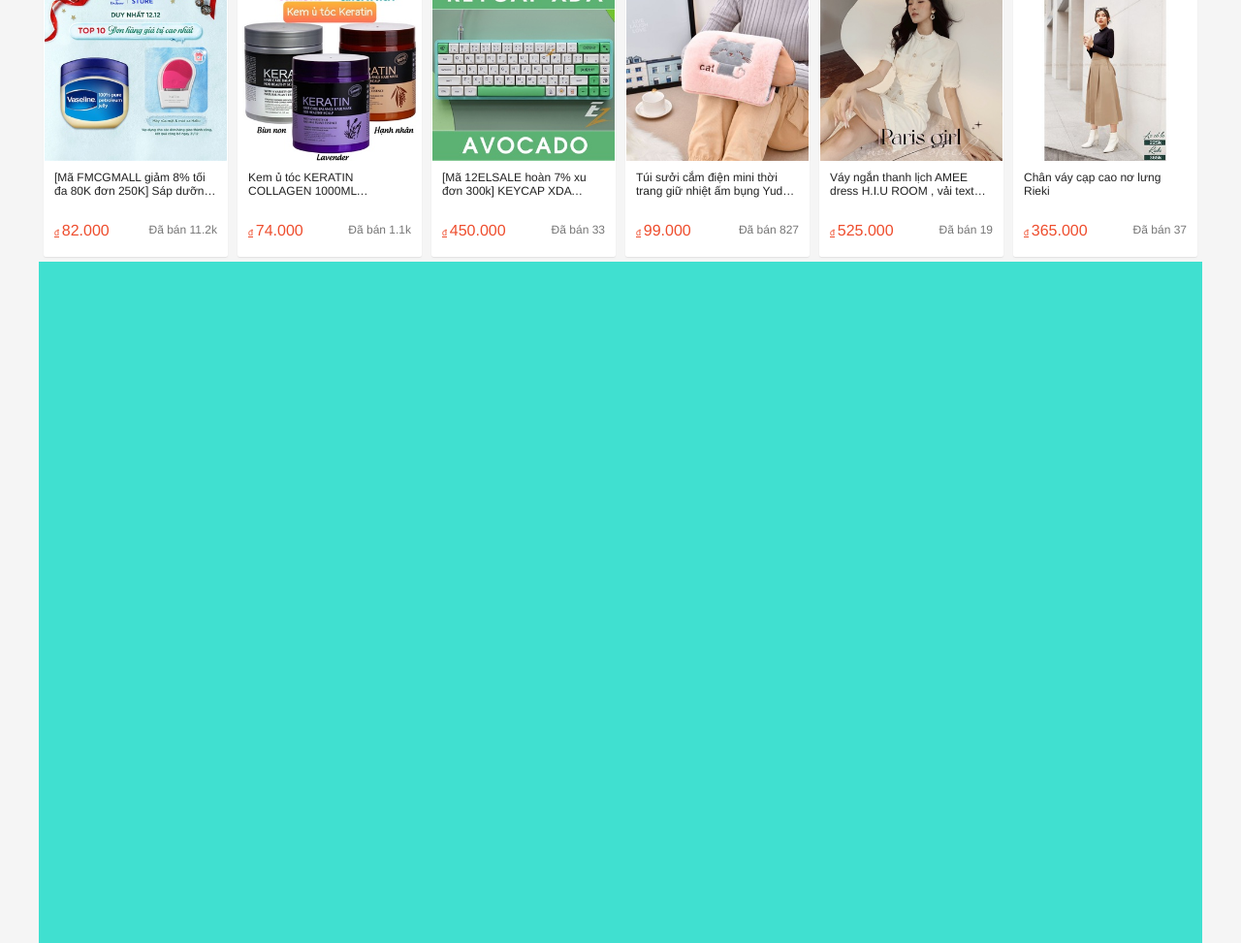
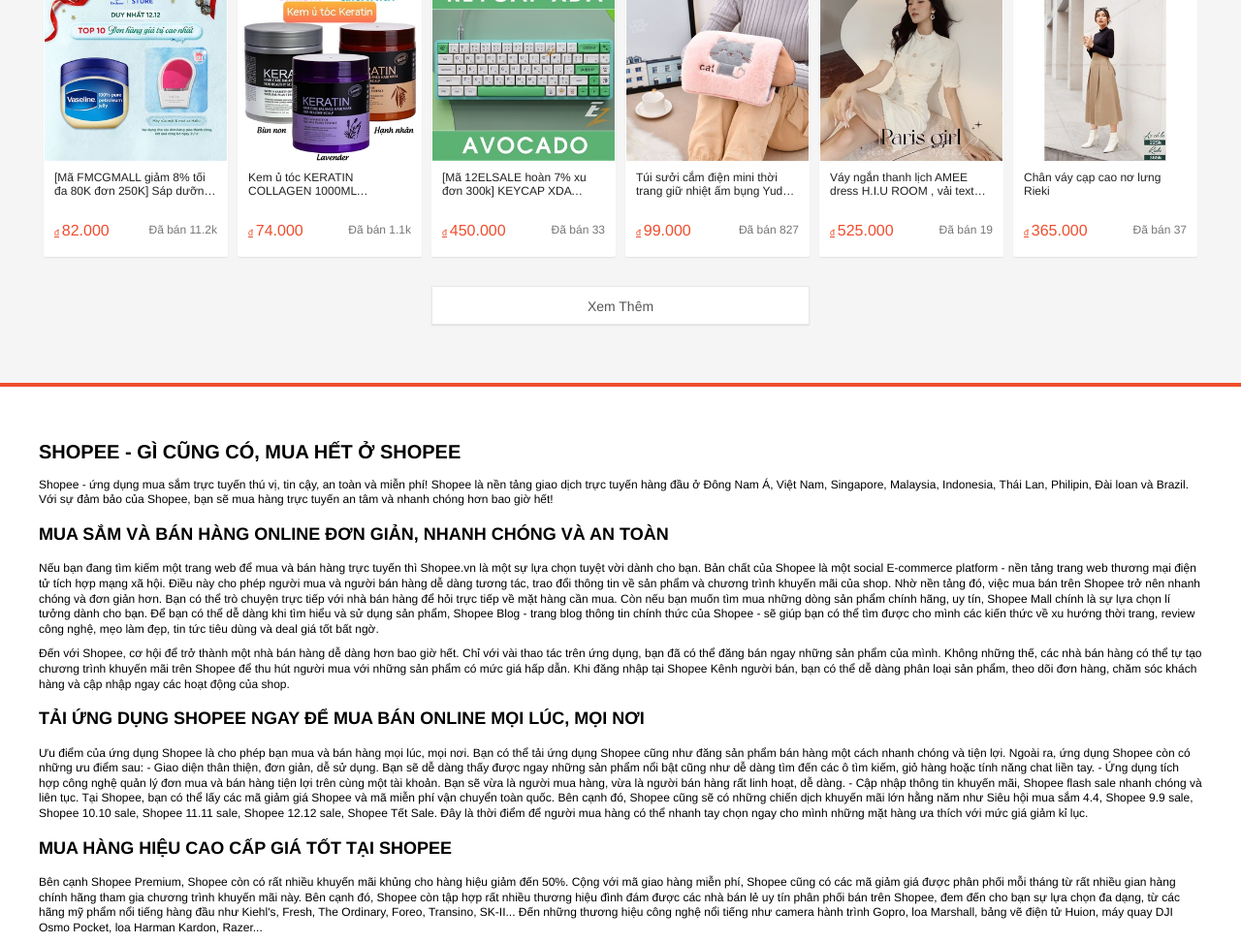
Before and after one commit to Bao-Tien/Shopee, a plain HTML site: page index.html in a window 1280 px wide. Shown: the part 2450-3423 px from the top of the page at 97% size. Drawn offline with nearby package versions, Linux system fonts and the light colour scheme.

Commit message:
add btn see more

```diff
--- a/assets/css/main.css
+++ b/assets/css/main.css
@@ -704,6 +704,8 @@
     color: var(--white-color);
     background-color: var(--orange-color);
     border: 1px solid #ee4d2d;
+    border-bottom-left-radius: 2px;
+    border-bottom-right-radius: 2px;
     display: none;
 }
 
@@ -727,9 +729,6 @@
     height: 98px;
     padding: 10px;
 }
-
-
-
 
 .product-notify {
     height: 49px;
@@ -766,6 +765,29 @@
     margin-left: 5px;
 }
 
+.see-more {
+    display: flex;
+    justify-content: center;
+}
+
+.btn-see-more {
+    margin: 25px 0 60px;
+    width: 390px;
+    height: 40px;
+    box-shadow: 0 .0625rem .125rem 0 rgba(0,0,0,.1);
+    border: 1px solid rgba(0,0,0,.09);
+    color: #555;
+    background-color: var(--white-color);
+    text-transform: capitalize;
+    font-size: 1.4rem;
+    text-align: center;
+    line-height: 40px;
+}
+
+.btn-see-more:hover {
+    background: rgba(0,0,0,.02);
+}
+
 .test {
     width: 100%;
     height: 1000px;
--- a/index.html
+++ b/index.html
@@ -1360,19 +1360,15 @@
                                 </div>
                             </div>
                         </div>
+                        <div class="see-more">
+                            <a class="btn-see-more">Xem thêm</a>
+                        </div>
                     </div>
                 </div>
             </div>
-
-            <div class="grid">
-                <div class="test"></div>
-            </div>
-            <footer>
-
-            </footer>
         </div>
 
-        <div class="footer">
+        <footer>
             <div class="grid">
                 <div class="footer-list">
                     <div class="footer-item">
@@ -1423,7 +1419,7 @@
                     </div>
                 </div>
             </div>
-        </div>
+        </footer>
     </div>
 
 
```
